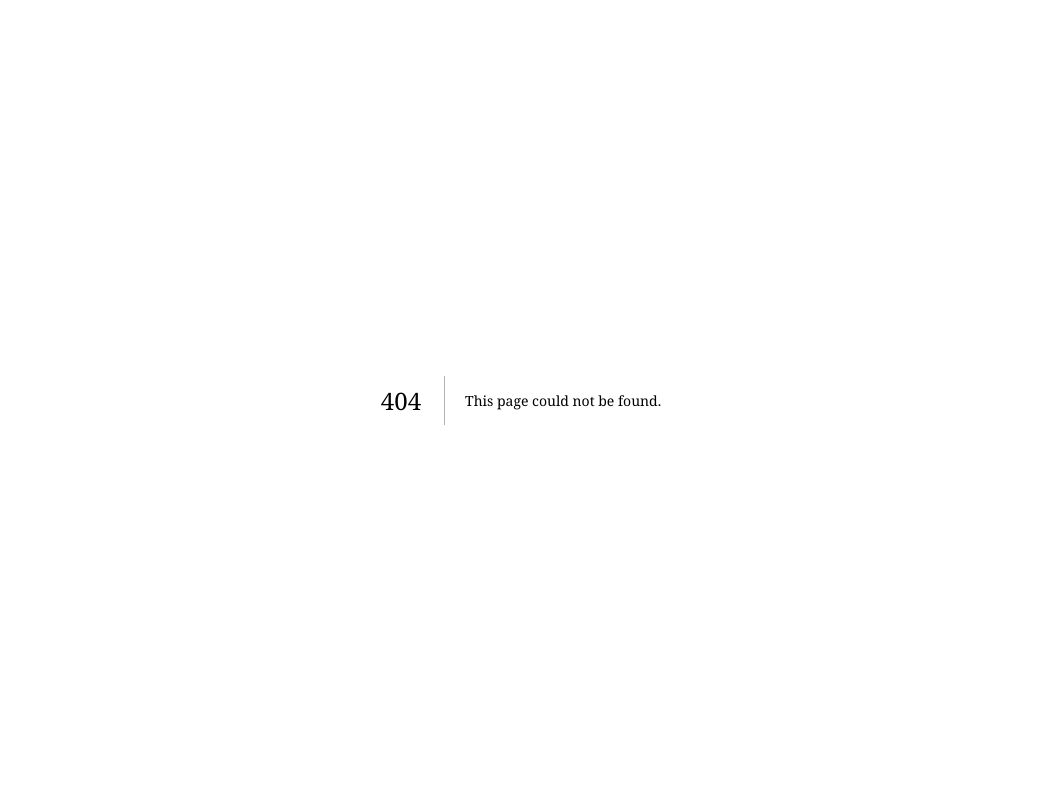
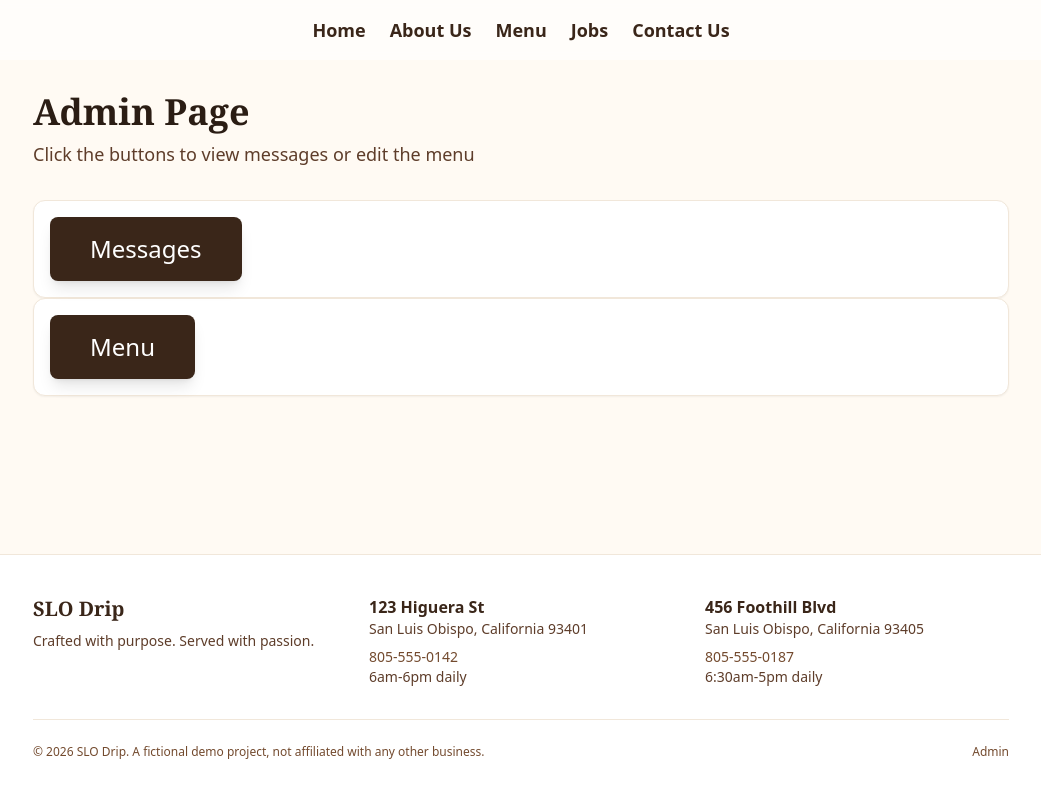
Before and after one commit to casopoly/H4I-Dev-Bootcamp-2026, a Next.js app: page /admin in a window 1280 px wide. Before the commit this address had no page. Shown: the top 800 px of the page, without its empty margins (119-1160 px from the left). Built offline with nearby package versions, Linux system fonts and the light colour scheme; a web font is replaced by a local one.

Commit message:
feat: created src/app/admin/page.tsx and created link to it in Footer and login page

```diff
--- a/src/app/admin/login/page.tsx
+++ b/src/app/admin/login/page.tsx
@@ -5,7 +5,7 @@ import PageHeader from "@/components/ui/PageHeader";
 
 // Only go back to an admin page. Anything else (like another site) falls back to the admin list
 function safeNext(next: string | undefined): string {
-  return next && (next === "/admin" || next.startsWith("/admin/")) ? next : "/admin/menu";
+  return next && (next === "/admin" || next.startsWith("/admin/")) ? next : "/admin";
 }
 
 export default function AdminLoginPage({ searchParams }: { searchParams: { next?: string } }) {
--- /dev/null
+++ b/src/app/admin/page.tsx
@@ -0,0 +1,26 @@
+import Navbar from "@/components/Navbar";
+import Container from "@/components/ui/Container";
+import PageHeader from "@/components/ui/PageHeader";
+import Card from "@/components/ui/Card";
+import Button from "@/components/ui/Button";
+
+export default function AdminPage() {
+  return (
+    <main>
+      <Navbar />
+      <Container className="pb-16">
+        <PageHeader title="Admin Page" subtitle="Click the buttons to view messages or edit the menu" />
+        <Card>
+          <Button href="/admin/messages" variant="dark" size="lg">
+            Messages
+          </Button>
+        </Card>
+        <Card>
+          <Button href="/admin/menu" variant="dark" size="lg">
+            Menu
+          </Button>
+        </Card>
+      </Container>
+    </main>
+  );
+}
--- a/src/components/Footer.tsx
+++ b/src/components/Footer.tsx
@@ -39,8 +39,7 @@ export default function Footer() {
         </div>
         <div className="mt-8 flex flex-col gap-2 border-t border-brand-100 pt-6 text-xs text-brand-700 sm:flex-row sm:justify-between">
           <p>&copy; 2026 {SITE_NAME}. A fictional demo project, not affiliated with any other business.</p>
-          {/* Points to /admin/menu until the admin home page (/admin) exists */}
-          <Link href="/admin/menu">Admin</Link>
+          <Link href="/admin">Admin</Link>
         </div>
       </Container>
     </footer>
```
